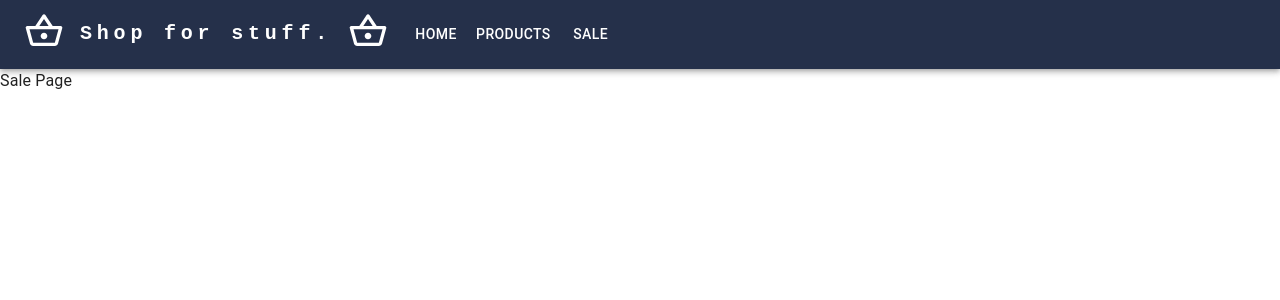
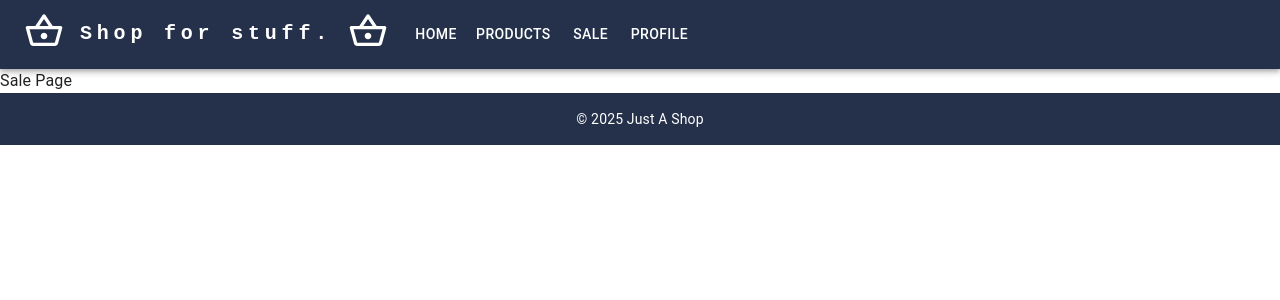
Before and after one commit to therealagt/justAShopForStuff, a React (Vite) app: page /sale in a window 1280 px wide. Shown: the top 300 px of the page. Built offline with nearby package versions, Linux system fonts and the light colour scheme; some icons are missing.

Commit message:
footer comp

```diff
--- a/src/App.tsx
+++ b/src/App.tsx
@@ -2,6 +2,7 @@ import * as React from 'react';
 import { BrowserRouter as Router, Routes, Route } from 'react-router-dom';
 import ResponsiveAppBar from './components/Header';
 import Home from './components/Home';
+import Footer from './components/Footer';
 
 
 function App() {
@@ -13,6 +14,7 @@ function App() {
         <Route path="/products" element={<div>Products Page</div>} />
         <Route path="/sale" element={<div>Sale Page</div>} />
       </Routes>
+      <Footer />
     </Router>
   );
 }
--- /dev/null
+++ b/src/components/Footer.tsx
@@ -0,0 +1,21 @@
+import * as React from 'react';
+import Box from '@mui/material/Box';
+import { Container, Typography } from '@mui/material';
+
+const Footer: React.FC = () => {
+  return (
+    <Box component="section" sx={{ p: 2, backgroundColor: 'primary.main' }}>
+      <Container>
+        <Typography
+        variant="body2"
+        color='white'
+            sx= {{ textAlign: 'center' }}
+            >
+            © 2025 Just A Shop
+        </Typography>
+      </Container>
+    </Box>
+  );
+}
+
+export default Footer;
--- a/src/components/Header.tsx
+++ b/src/components/Header.tsx
@@ -31,7 +31,7 @@ function ResponsiveAppBar() {
     setAnchorElNav(null);
   };
 
-  const pages = ['Home', 'Products', 'Sale'];
+  const pages = ['Home', 'Products', 'Sale', 'Profile'];
 
   return (
     <AppBar position="static">
```
